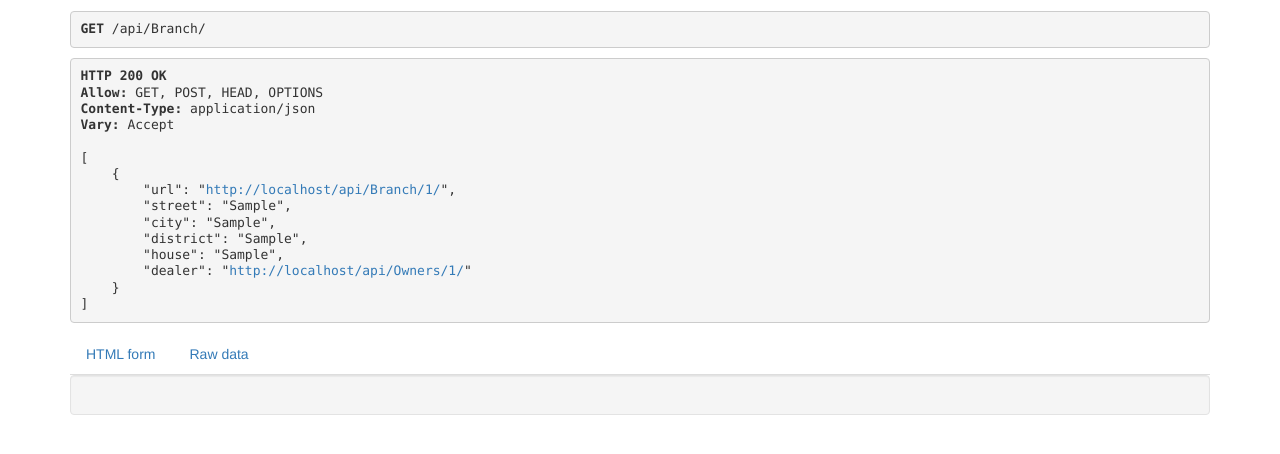
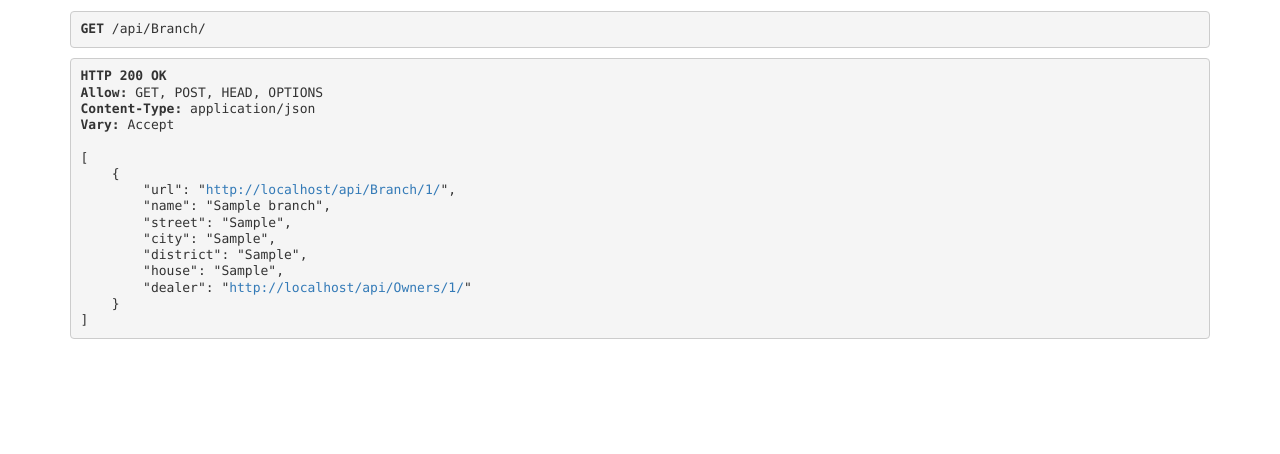
Before and after one commit to aikaos/RentingGoods, a Django app: page /api/Branch/ in a window 1280 px wide. Shown: the part 270-724 px from the top of the page. Run offline with Django 3.2, Linux system fonts and the light colour scheme; tables that the repository leaves empty hold one stand-in row (values such as "Sample post"); some libraries are stand-ins or nearby versions.

Commit message:
learned slugrelations in serializers (Owner, Operation are changed)

```diff
--- a/RentingGoods2/settings.py
+++ b/RentingGoods2/settings.py
@@ -131,7 +131,7 @@ DEFAULT_AUTO_FIELD = 'django.db.models.BigAutoField'
 
 REST_FRAMEWORK = {
     'DEFAULT_PERMISSION_CLASSES':[
-        'rest_framework.permissions.AllowAny',
+        'rest_framework.permissions.IsAuthenticatedOrReadOnly',
     ]
 }
 LOGIN_REDIRECT_URL = 'http://127.0.0.1:8000/consumer/'
--- a/apiapp/serializers.py
+++ b/apiapp/serializers.py
@@ -1,5 +1,6 @@
 from rest_framework import serializers
-from rent2.models import Owner, Goods, Operation, Deposit, Category, Branch
+from rent2.models import Owner, Goods, Operation, Deposit, Category, Branch, \
+    Renter, Account
 
 
 class OwnerSerializer(serializers.HyperlinkedModelSerializer):
@@ -9,6 +10,10 @@ class OwnerSerializer(serializers.HyperlinkedModelSerializer):
 
 
 class GoodsSerializer(serializers.HyperlinkedModelSerializer):
+    category_of_goods = serializers.SlugRelatedField('name', read_only=True)
+    deposit = serializers.SlugRelatedField('deposit_cost', read_only=True)
+    branch = serializers.SlugRelatedField('name', read_only=True)
+
     class Meta:
         model = Goods
         fields = '__all__'
@@ -21,12 +26,15 @@ class DepositSerializer(serializers.HyperlinkedModelSerializer):
 
 
 class OperationSerializer(serializers.HyperlinkedModelSerializer):
+    good = serializers.SlugRelatedField('name', read_only=True)
+    owner = serializers.SlugRelatedField('last_name', read_only=True)
     class Meta:
         model = Operation
         fields = '__all__'
 
 
 class CategorySerializer(serializers.HyperlinkedModelSerializer):
+
     class Meta:
         model = Category
         fields = '__all__'
@@ -36,3 +44,13 @@ class BranchSerializer(serializers.HyperlinkedModelSerializer):
     class Meta:
         model = Branch
         fields = '__all__'
+
+class RenterSerializer(serializers.HyperlinkedModelSerializer):
+    class Meta:
+        model = Renter
+        fields = '__all__'
+
+
+class AccountSerializer(serializers.HyperlinkedModelSerializer):
+    class Meta:
+        fields = '__all__'
--- a/apiapp/urls.py
+++ b/apiapp/urls.py
@@ -9,6 +9,8 @@ router.register('Operation', views.OperationView)
 router.register('Deposit', views.DepositView)
 router.register('Category', views.CategoryView)
 router.register('Branch', views.BranchView)
+router.register('Renter', views.RenterView)
+
 
 urlpatterns = [
     path('', include(router.urls)),
--- a/apiapp/views.py
+++ b/apiapp/views.py
@@ -1,18 +1,23 @@
-from rent2.models import Owner, Goods, Operation, Deposit, Category, Branch
+from rest_framework.generics import get_object_or_404
+
+from rent2.models import Owner, Goods, Operation, Deposit, Category, Branch, Renter, Account
 from .serializers import OwnerSerializer, GoodsSerializer, OperationSerializer, DepositSerializer, CategorySerializer, \
-    BranchSerializer
+    BranchSerializer, RenterSerializer, AccountSerializer
 from rest_framework import viewsets
 from rest_framework import generics, permissions
 # Create your views here.
 
+class RenterView(viewsets.ModelViewSet):
+    queryset = Renter.objects.all()
+    serializer_class = RenterSerializer
 
-class DetailGoods(generics.RetrieveAPIView):
+
+class DetailGoods(generics.RetrieveUpdateDestroyAPIView):
     queryset = Goods.objects.all()
     serializer_class = GoodsSerializer
 
 
 class OwnerView(viewsets.ModelViewSet):
-    permission_classes = (permissions.AllowAny,)
     queryset = Owner.objects.all()
     serializer_class = OwnerSerializer
 
--- a/rent2/models.py
+++ b/rent2/models.py
@@ -102,6 +102,7 @@ class AccountType(models.Model):
 
 
 class Branch(models.Model):
+    name = models.CharField('Наименование', max_length=100, null=True, blank=False)
     street = models.CharField('Улица', max_length=200)
     city = models.CharField(max_length=100)
     district = models.CharField('Район', max_length=50)
--- a/rent2/templates/main/main.html
+++ b/rent2/templates/main/main.html
@@ -9,10 +9,10 @@
 <body>
 <ul class="nav justify-content-center">
   <li class="nav-item">
-    <a class="nav-link active" aria-current="page" href="#">Home</a>
+    <a class="nav-link active" aria-current="page" href="http://127.0.0.1:8000/admin/">Admin site</a>
   </li>
   <li class="nav-item">
-    <a class="nav-link" href="http://127.0.0.1:8000/api/">api</a>
+    <a class="nav-link" href="http://127.0.0.1:8000/api/">api url</a>
   </li>
     {% if request.user.is_authenticated %}
           <li class="nav-item">
```
Also changed, not shown: rent2/migrations/0002_branch_name.py (added).
